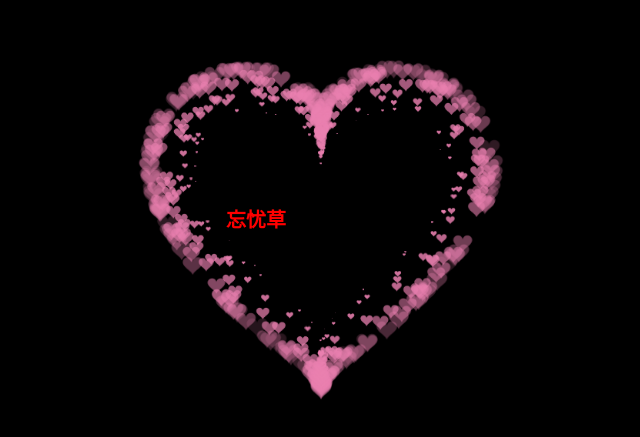
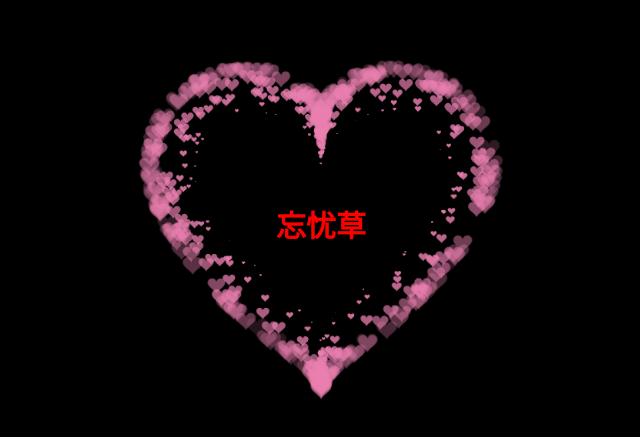
Before and after one commit to Baishengwen/wyc, a plain HTML site: page index.html in a window 1280 px wide. Shown: the part 173-610 px from the top of the page, without its empty margins (319-959 px from the left). Drawn offline with Linux system fonts and the light colour scheme.

Commit message:
index.html

```diff
--- a/index.html
+++ b/index.html
@@ -128,7 +128,7 @@
 				color: red;
 				font-size: 20px;
 				margin-top: -50px;
-				margin-left: -95px;
+				margin-left: -45px;
 			}
 
 			#child1 {
@@ -141,7 +141,7 @@
 		<!-- 添加名字 -->
 		<center>
 			<div id="child">
-				<h4>忘忧草</h4>
+				<h2>忘忧草</h2>
 			</div><!--这里写名字❤！！！-->
 			<div id="child1">
 
```
